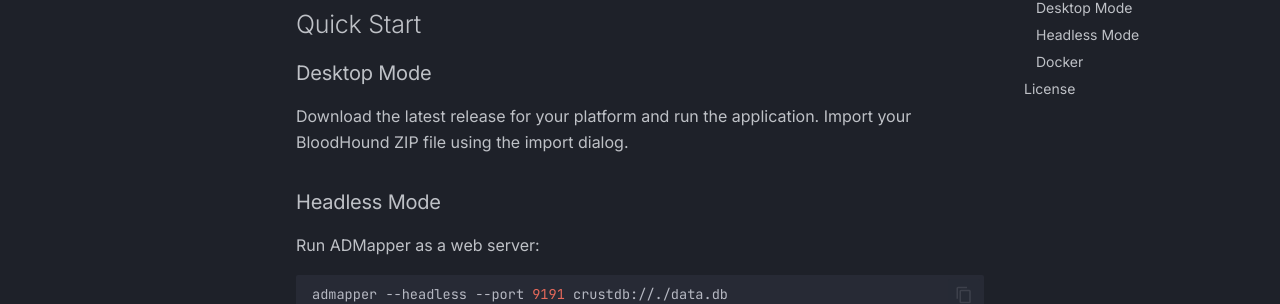
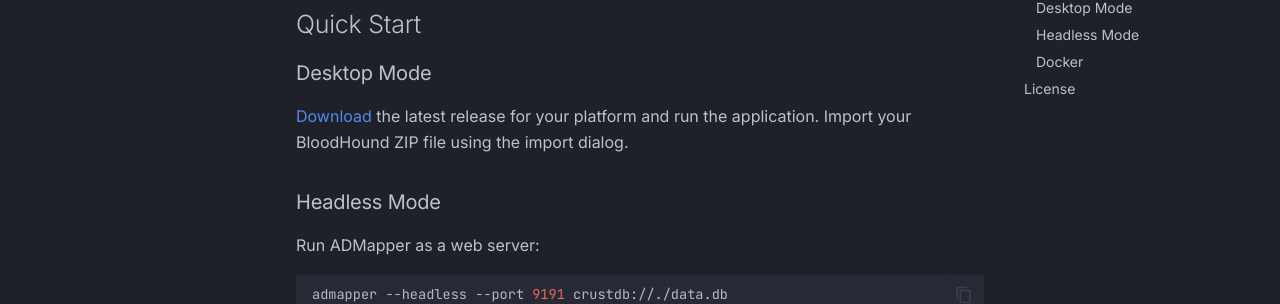
Before and after one commit to AdrianVollmer/ADMapper, an MkDocs documentation site: the page built from docs/admapper/docs/index.md, in a window 1280 px wide and 900 px high, scrolled down 637 px. Shown: the part 154-458 px from the top of the window. Built offline with MkDocs 1.6.1 and Material for MkDocs 9.7.7, drawn with Linux system fonts in a browser that asks for light colours; comment, search, counter and statistics services are not loaded; part of the change alters nothing that is shown.

```diff
--- a/docs/admapper/docs/index.md
+++ b/docs/admapper/docs/index.md
@@ -26,7 +26,7 @@ paths, and identifying security weaknesses.
 
 ### Desktop Mode
 
-Download the latest release for your platform and run the application.
+[Download](https://github.com/AdrianVollmer/ADMapper/releases) the latest release for your platform and run the application.
 Import your BloodHound ZIP file using the import dialog.
 
 ### Headless Mode
```
